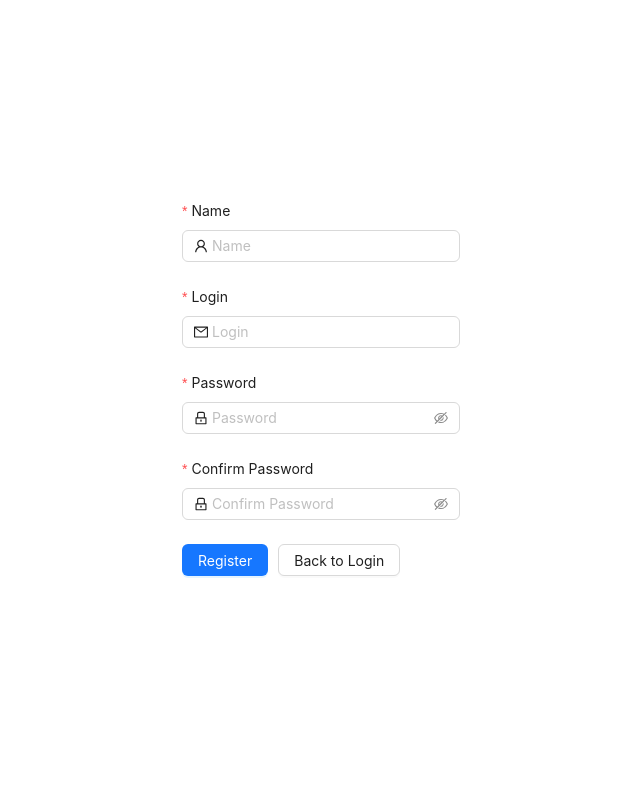
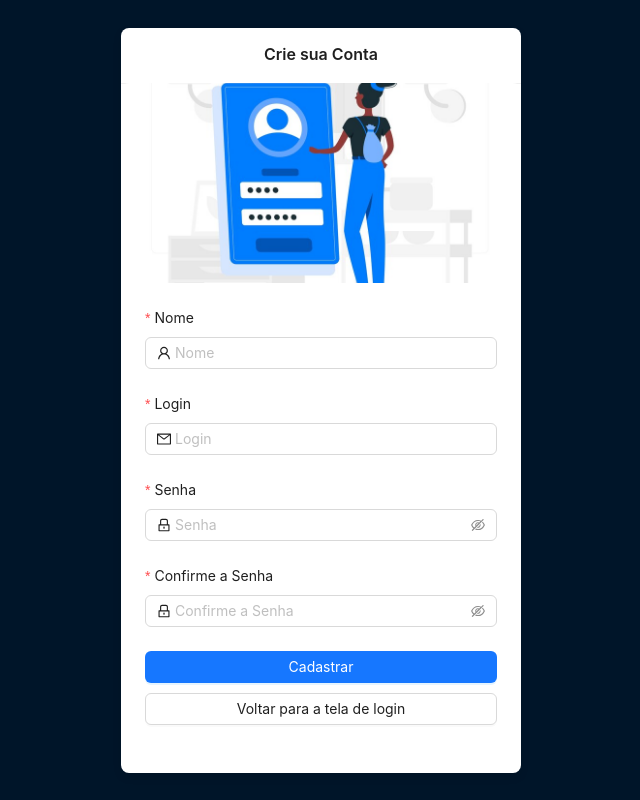
Before and after one commit to LucasGalmeida/TCC, a React (Vite) app in the folder Frontend/: page /register in a window 1280 px wide. Shown: the whole page, without its empty margins (319-959 px from the left). Built offline with nearby package versions, Linux system fonts and the light colour scheme; no server answers.

Commit message:
feature/melhorando tela login/registro

```diff
--- a/Frontend/src/services/auth.service.ts
+++ b/Frontend/src/services/auth.service.ts
@@ -1,6 +1,6 @@
 import { LoginRequestDTO } from '../types/LoginRequestDTO';
 import { RegisterRequestDTO } from '../types/RegisterRequestDTO';
-import backend from './server-config';
+import backend from '../config/server-config';
 
 const route = "/auth";
 
--- a/Frontend/src/services/chat.service.ts
+++ b/Frontend/src/services/chat.service.ts
@@ -1,4 +1,4 @@
-import backend from './server-config';
+import backend from '../config/server-config';
 
 const route = "/chat";
 
--- a/Frontend/src/services/document.service.ts
+++ b/Frontend/src/services/document.service.ts
@@ -1,4 +1,4 @@
-import backend from './server-config';
+import backend from '../config/server-config';
 
 const route = "/document";
 
--- a/Frontend/src/services/server-config.tsx
+++ /dev/null
@@ -1,21 +0,0 @@
-import axios from 'axios';
-
-const backend = axios.create({
-    baseURL: import.meta.env.VITE_REACT_APP_API_BASE_URL,
-    headers: {
-        "Content-Type": "application/json",
-    }
-});
-
-export default backend;
-
-
-backend.interceptors.request.use((config) => {
-    const token = localStorage.getItem('token');
-    if (token) {
-        config.headers.Authorization = `Bearer ${token}`;
-    }
-    return config;
-}, (error) => {
-    return Promise.reject(error);
-});
--- a/Frontend/src/view/Login.tsx
+++ b/Frontend/src/view/Login.tsx
@@ -1,16 +1,17 @@
 import React, { useEffect, useState } from "react";
-import { Form, Input, Button, FormProps } from "antd";
+import { Form, Input, Button, Card, Row, Col } from "antd";
 import { useNavigate } from "react-router-dom";
 import AuthService from "../services/auth.service";
 import { useAuthContext } from "../context/AuthContext";
 import { LoginRequestDTO } from "../types/LoginRequestDTO";
+import imgLogin from "../assets/login.jpg";
 
 type FieldType = {
   login?: string;
   password?: string;
 };
 
-const onFinishFailed: FormProps<FieldType>["onFinishFailed"] = (errorInfo) => {
+const onFinishFailed = (errorInfo: any) => {
   console.log("Failed:", errorInfo);
 };
 
@@ -21,25 +22,24 @@ const Login: React.FC = () => {
   const onFinish = (values: LoginRequestDTO) => {
     const data = {
       login: values.login,
-      password: values.password
-    }
+      password: values.password,
+    };
     setLoading(true);
     AuthService.login(data)
-    .then(response => {
+      .then((response) => {
         login();
         window.localStorage.setItem("token", response.token);
-      navigate('/home');
+        navigate("/home");
       })
-    .catch(error => {
+      .catch((error) => {
         setLoading(false);
         console.error("Erro ao fazer login:", error.response.data);
       });
   };
 
   useEffect(() => {
-    if(isAuthenticated) navigate('/home');
-  }, []);
-
+    if (isAuthenticated) navigate("/home");
+  }, [isAuthenticated]);
 
   const navigate = useNavigate();
 
@@ -50,14 +50,33 @@ const Login: React.FC = () => {
         justifyContent: "center",
         alignItems: "center",
         height: "100vh",
+        backgroundColor: '#001529',
+        backgroundSize: "cover",
+        backgroundPosition: "center",
       }}
     >
+      <Card
+        style={{
+          maxWidth: 600,
+          width: "100%",
+          padding: "40px",
+          borderRadius: "8px",
+          boxShadow: "0 4px 12px rgba(0, 0, 0, 0.1)",
+        }}
+      >
+        <Row gutter={16}>
+          <Col span={12} style={{ textAlign: "center" }}>
+            <img
+              src={imgLogin}
+              alt="Login"
+              style={{ maxWidth: "100%", height: "auto", borderRadius: "8px" }}
+            />
+          </Col>
+
+          <Col span={12}>
             <Form
               name="login"
-        labelCol={{ span: 8 }}
-        wrapperCol={{ span: 16 }}
-        style={{ maxWidth: 600 }}
-        initialValues={{ remember: true }}
+              layout="vertical"
               onFinish={onFinish}
               onFinishFailed={onFinishFailed}
               autoComplete="off"
@@ -65,39 +84,44 @@ const Login: React.FC = () => {
               <Form.Item<FieldType>
                 label="Login"
                 name="login"
-          rules={[{ required: true, message: "Please input your login!" }]}
+                rules={[{ required: true, message: "Por favor insira seu login!" }]}
               >
-          <Input />
+                <Input placeholder="Digite seu login" />
               </Form.Item>
 
               <Form.Item<FieldType>
-          label="Password"
+                label="Senha"
                 name="password"
-          rules={[{ required: true, message: "Please input your password!" }]}
+                rules={[{ required: true, message: "Por favor insira sua senha!" }]}
               >
-          <Input.Password />
+                <Input.Password placeholder="Digite sua senha" />
               </Form.Item>
 
-        {/* <Form.Item>
-          <Form.Item<FieldType>
-            name="remember"
-            valuePropName="checked"
-            wrapperCol={{ offset: 2, span: 16 }}
+              <Form.Item>
+                <Button
+                  type="primary"
+                  htmlType="submit"
+                  loading={loading}
+                  disabled={loading}
+                  style={{ width: "100%" }}
                 >
-            <Checkbox>Remember me</Checkbox>
+                  Login
+                </Button>
               </Form.Item>
 
-        </Form.Item> */}
-
-        <Form.Item wrapperCol={{  span: 24 }}>
-          <Button type="primary" htmlType="submit" loading={loading} disabled={loading}>
-            Login
-          </Button>
-          <Button type="default" onClick={() => navigate('/register')} style={{ marginLeft: '10px' }}>
-            New user? Click here.
+              <Form.Item>
+                <Button
+                  type="link"
+                  onClick={() => navigate("/register")}
+                  style={{ width: "100%", textAlign: "center" }}
+                >
+                  Novo usuário? Clique aqui.
                 </Button>
               </Form.Item>
             </Form>
+          </Col>
+        </Row>
+      </Card>
     </div>
   );
 };
--- a/Frontend/src/view/Register.tsx
+++ b/Frontend/src/view/Register.tsx
@@ -1,9 +1,10 @@
 import React, { useState } from 'react';
-import { Form, Input, Button } from 'antd';
+import { Form, Input, Button, Card } from 'antd';
 import { UserOutlined, LockOutlined, MailOutlined } from '@ant-design/icons';
 import { useNavigate } from 'react-router-dom';
 import AuthService from '../services/auth.service';
 import { useAuthContext } from '../context/AuthContext';
+import registrar from '../assets/registrar.jpg';
 
 interface RegistrationFormValues {
   name: string;
@@ -21,47 +22,65 @@ const RegistrationForm: React.FC = () => {
     const data = {
       name: values.name,
       login: values.login,
-        password: values.password
-      }
+      password: values.password,
+    };
     setLoading(true);
     AuthService.register(data)
-      .then(response => {
+      .then((response) => {
         login();
-        window.localStorage.setItem("token", response.token);
+        window.localStorage.setItem('token', response.token);
         navigate('/home');
       })
-      .catch(error => {
+      .catch((error) => {
         setLoading(false);
-        console.error("Erro ao fazer login:", error.response.data);
+        console.error('Erro ao fazer login:', error.response.data);
       });
   };
 
   return (
     <div
       style={{
-        display: "flex",
-        justifyContent: "center",
-        alignItems: "center",
-        height: "100vh",
+        display: 'flex',
+        justifyContent: 'center',
+        alignItems: 'center',
+        height: '100vh',
+        backgroundColor: '#001529',
       }}
+    >
+      <Card
+        title="Crie sua Conta"
+        bordered={false}
+        style={{
+          width: 400,
+          textAlign: 'center',
+          boxShadow: '0 4px 8px rgba(0, 0, 0, 0.1)',
+        }}
+        cover={
+          <img
+            alt="Exemplo de imagem"
+            src={registrar}
+            style={{ objectFit: 'cover', height: 200 }}
+          />
+        }
       >
         <Form
           name="register"
           onFinish={onFinish}
           scrollToFirstError
           layout="vertical"
+          style={{ maxWidth: '100%' }}
         >
           <Form.Item
             name="name"
-        label="Name"
+            label="Nome"
             rules={[
               {
                 required: true,
-            message: 'Please enter your name!',
+                message: 'Por favor, digite seu nome!',
               },
             ]}
           >
-        <Input prefix={<UserOutlined />} placeholder="Name" />
+            <Input prefix={<UserOutlined />} placeholder="Nome" />
           </Form.Item>
 
           <Form.Item
@@ -70,7 +89,7 @@ const RegistrationForm: React.FC = () => {
             rules={[
               {
                 required: true,
-            message: 'Please enter your login!',
+                message: 'Por favor, digite seu login!',
               },
             ]}
           >
@@ -79,52 +98,67 @@ const RegistrationForm: React.FC = () => {
 
           <Form.Item
             name="password"
-        label="Password"
+            label="Senha"
             rules={[
               {
                 required: true,
-            message: 'Please enter your password!',
+                message: 'Por favor, digite sua senha!',
               },
             ]}
             hasFeedback
           >
-        <Input.Password prefix={<LockOutlined />} placeholder="Password" />
+            <Input.Password prefix={<LockOutlined />} placeholder="Senha" />
           </Form.Item>
 
           <Form.Item
             name="confirm"
-        label="Confirm Password"
+            label="Confirme a Senha"
             dependencies={['password']}
             hasFeedback
             rules={[
               {
                 required: true,
-            message: 'Please confirm your password!',
+                message: 'Por favor, confirme sua senha!',
               },
               ({ getFieldValue }) => ({
                 validator(_, value) {
                   if (!value || getFieldValue('password') === value) {
                     return Promise.resolve();
                   }
-              return Promise.reject(new Error('The two passwords do not match!'));
+                  return Promise.reject(
+                    new Error('As duas senhas não coincidem!')
+                  );
                 },
               }),
             ]}
           >
-        <Input.Password prefix={<LockOutlined />} placeholder="Confirm Password" />
+            <Input.Password
+              prefix={<LockOutlined />}
+              placeholder="Confirme a Senha"
+            />
           </Form.Item>
 
           <Form.Item>
-        <Button type="primary" htmlType="submit" loading={loading} disabled={loading}>
-          Register
+            <Button
+              type="primary"
+              htmlType="submit"
+              loading={loading}
+              disabled={loading}
+              style={{ width: '100%' }}
+            >
+              Cadastrar
             </Button>
-        <Button type="default" onClick={() => navigate('/')} style={{ marginLeft: '10px' }}>
-          Back to Login
+            <Button
+              type="default"
+              onClick={() => navigate('/')}
+              style={{ marginTop: '10px', width: '100%' }}
+            >
+              Voltar para a tela de login
             </Button>
           </Form.Item>
         </Form>
+      </Card>
     </div>
-
   );
 };
 
```
Also changed, not shown: Frontend/src/config/server-config.tsx (added, +63 -0 lines), Frontend/src/assets/login.jpg (renamed from Frontend/src/assets/conversar-ia old.jpg), Frontend/src/assets/registrar.jpg (added). Lines whose indentation alone changed are shown as unchanged.
